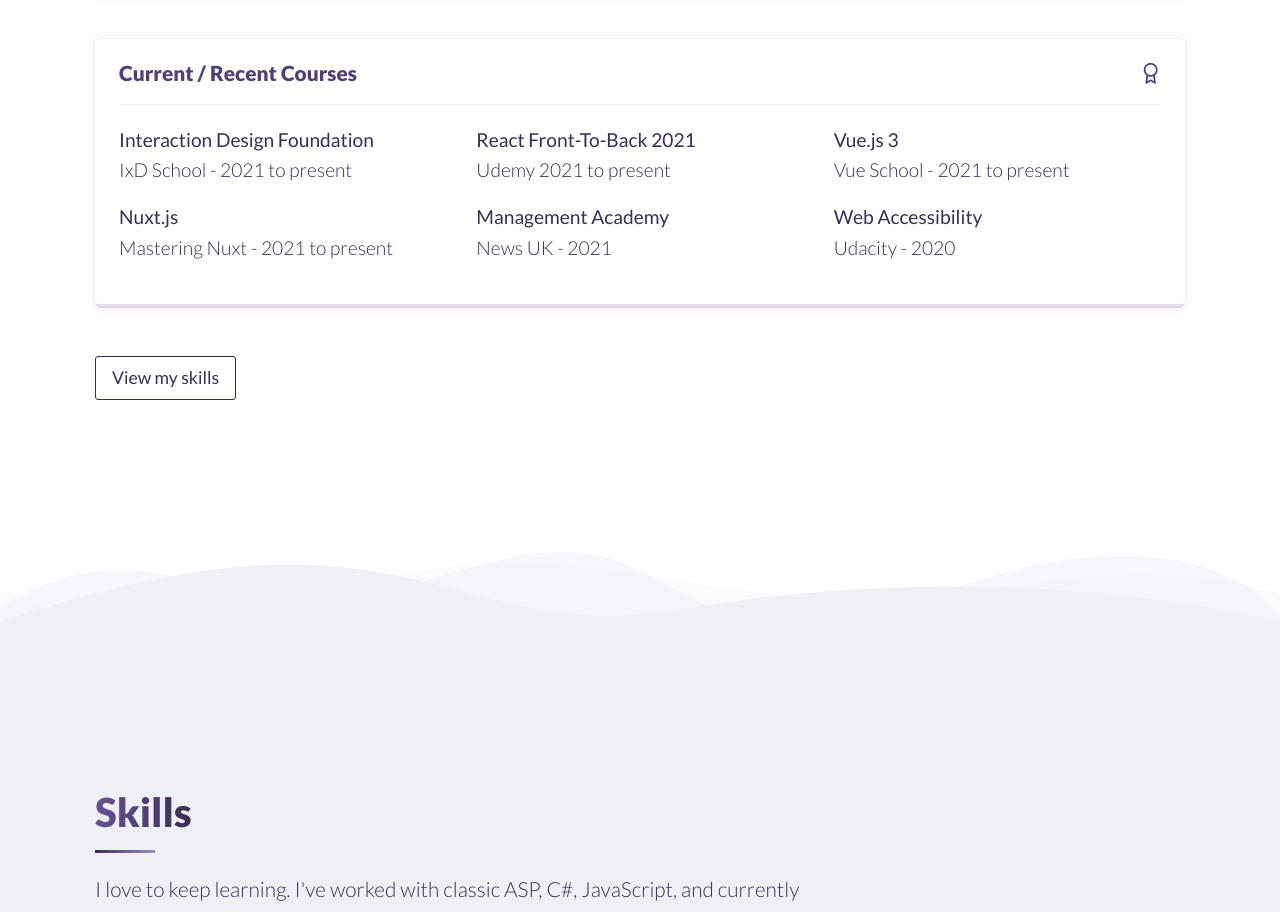
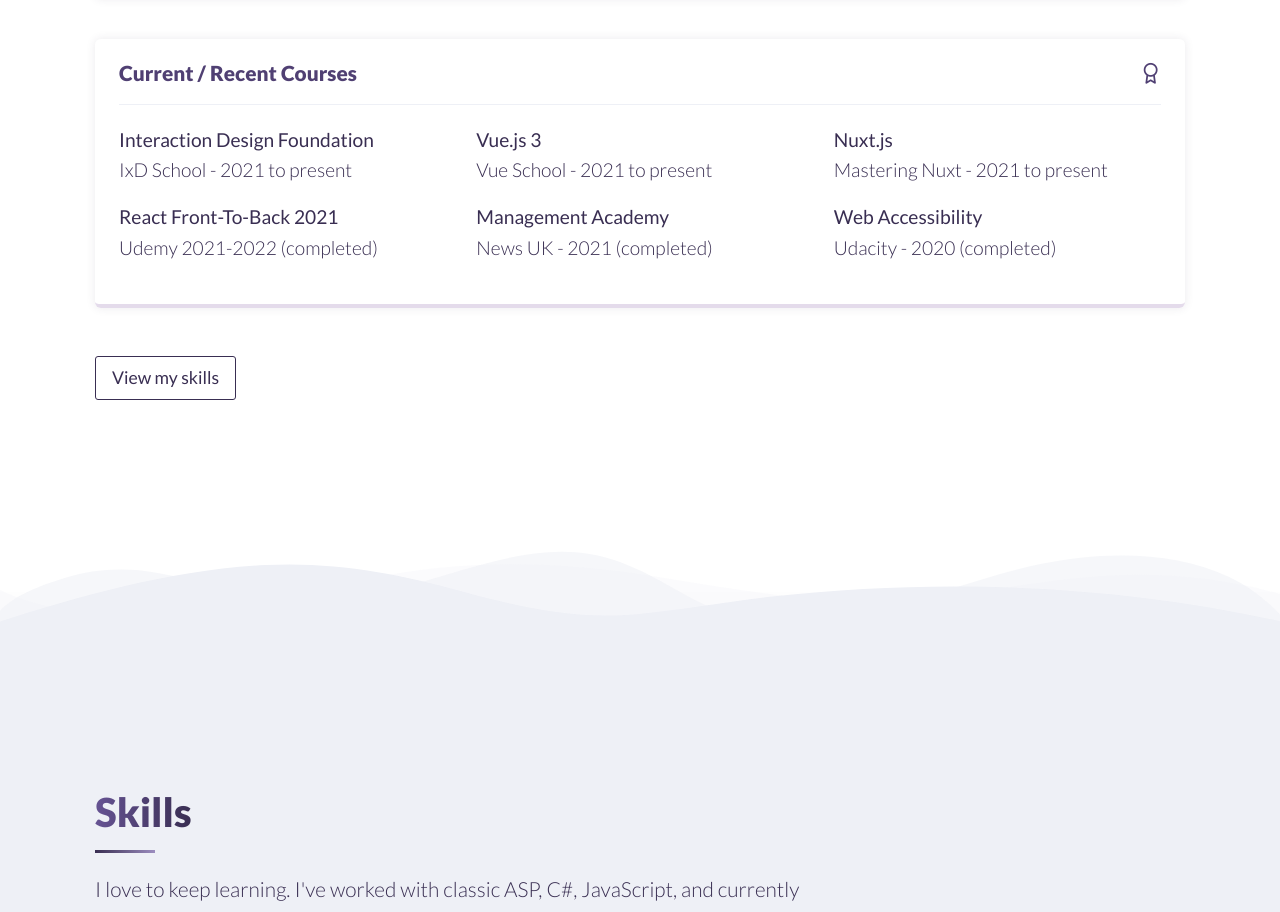
Before and after one commit to stunoir/stunoir.github.io, a Vue app: page / in a window 1280 px wide. Shown: the part 2120-3032 px from the top of the page. Built offline with nearby package versions, Linux system fonts and the light colour scheme.

Commit message:
update learning

```diff
--- a/src/components/sections/SectionAbout.vue
+++ b/src/components/sections/SectionAbout.vue
@@ -55,10 +55,6 @@
             details: 'IxD School - 2021 to present',
           },
           {
-            name: 'React Front-To-Back 2021',
-            details: 'Udemy 2021 to present',
-          },
-          {
             name: 'Vue.js 3',
             details: 'Vue School - 2021 to present',
           },
@@ -67,12 +63,16 @@
             details: 'Mastering Nuxt - 2021 to present',
           },
           {
+            name: 'React Front-To-Back 2021',
+            details: 'Udemy 2021-2022 (completed)',
+          },
+          {
             name: 'Management Academy',
-            details: 'News UK - 2021',
+            details: 'News UK - 2021 (completed)',
           },
           {
             name: 'Web Accessibility',
-            details: 'Udacity - 2020',
+            details: 'Udacity - 2020 (completed)',
           },
         ],
         awards: [
```
